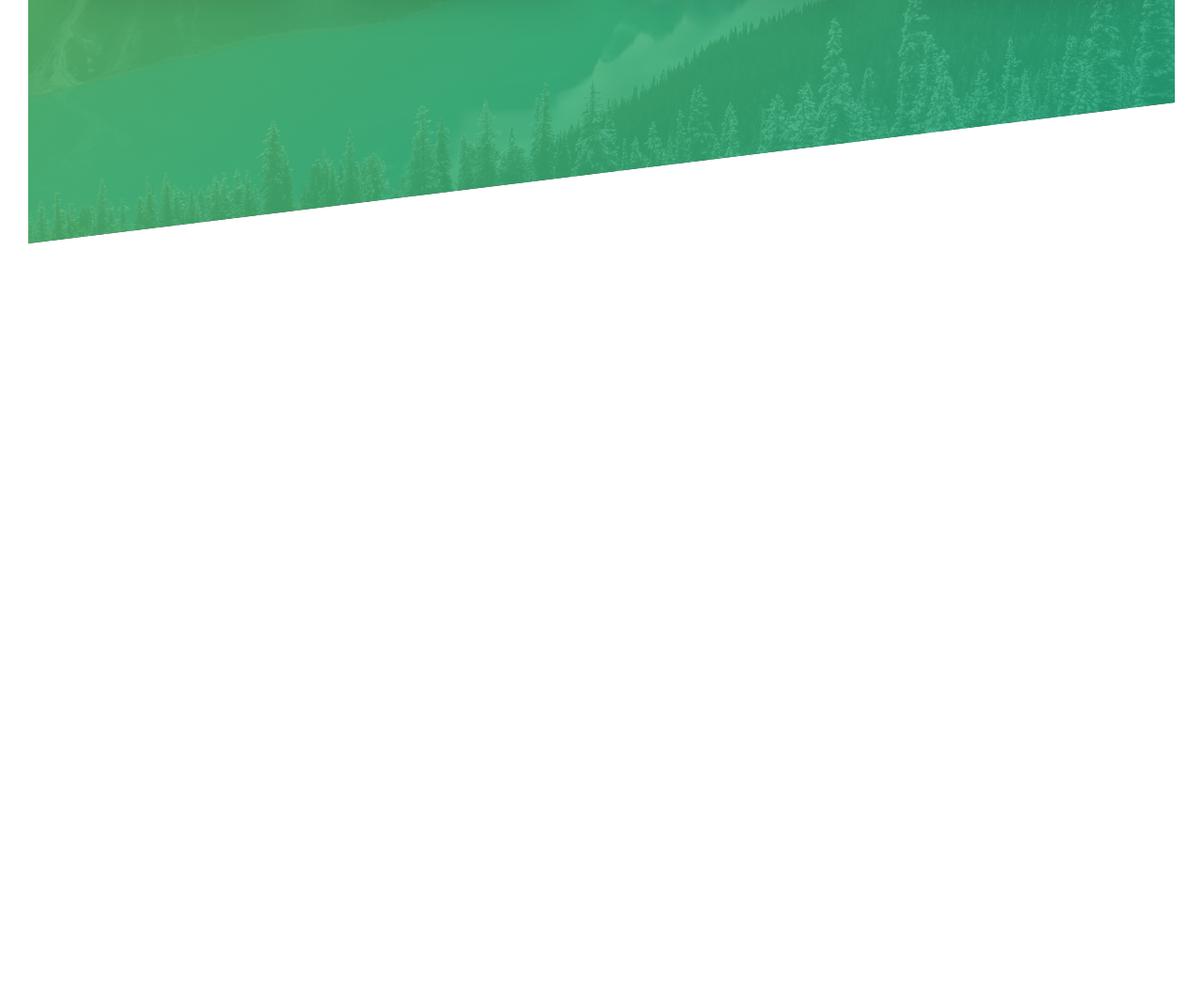
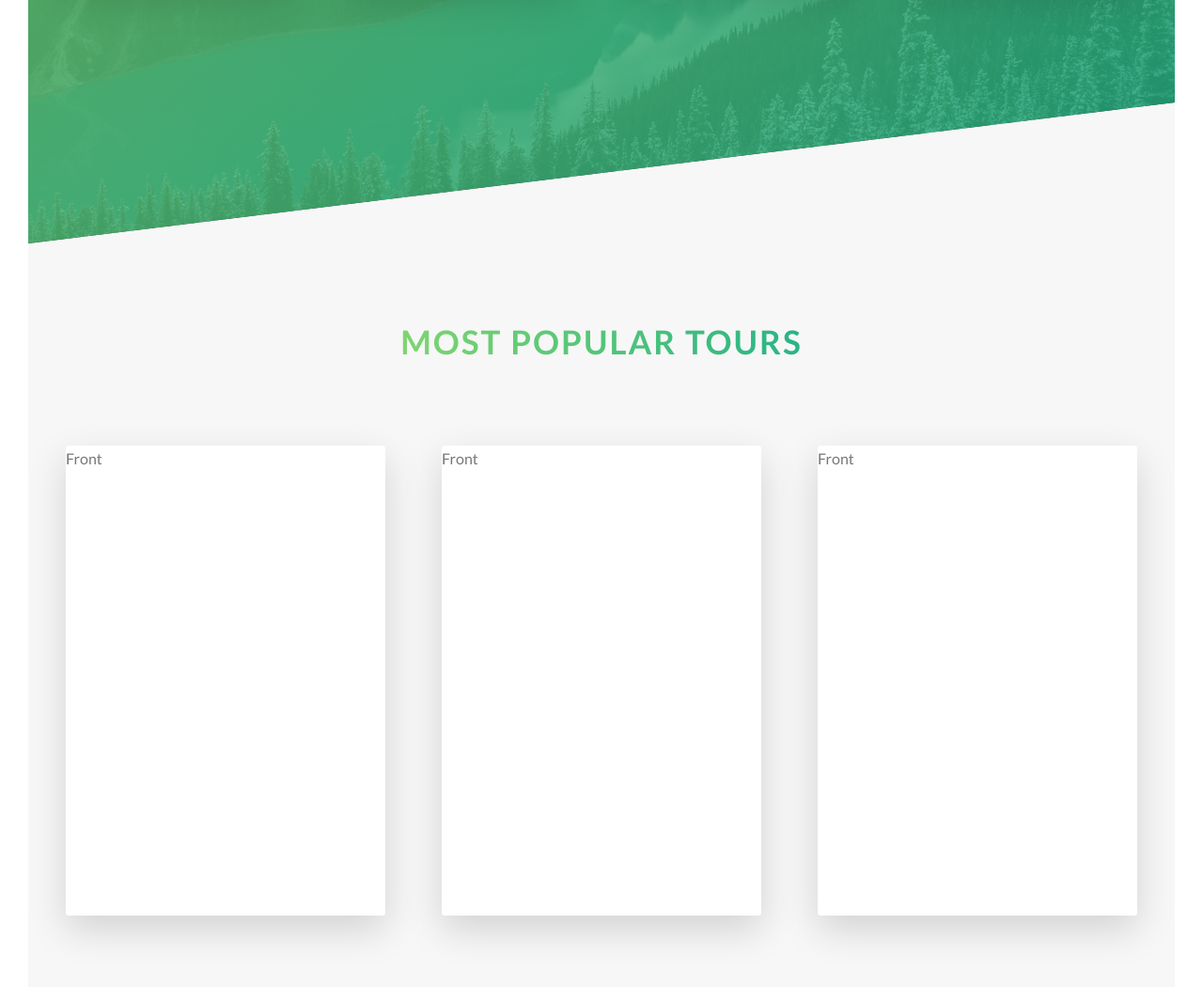
Before and after one commit to ApostolSavov/Natours-CSS-project, a website: page index.html in a window 1280 px wide. Shown: the part 2148-3198 px from the top of the page at 94% size. Before the commit the page ends 2407 px from the top, so only its background shows below. Drawn offline with Linux system fonts and the light colour scheme.

Commit message:
Added flipping cards (WIP)

```diff
--- a/index.html
+++ b/index.html
@@ -124,6 +124,44 @@
                 </div>
             </div>
         </section>
+        <section class="section-tours">
+            <div class="u-center-text u-margin-bottom-big">
+                <h2 class="heading-secondary">
+                    Most popular tours
+                </h2>
+            </div>
+            <div class="row">
+                <div class="col-1-of-3">
+                    <div class="card">
+                        <div class="card__side card__side--front card__side--front-1">
+                            Front
+                        </div>
+                        <div class="card__side card__side--back card__side--back-1">
+                            Back
+                        </div>
+                    </div>
+                </div>
+                <div class="col-1-of-3">
+                    <div class="card">
+                        <div class="card__side card__side--front card__side--front-2">
+                            Front
+                        </div>
+                        <div class="card__side card__side--back card__side--back-2">
+                            Back
+                        </div>
+                    </div>
+                </div>
+                <div class="col-1-of-3">
+                    <div class="card">
+                        <div class="card__side card__side--front card__side--front-3">
+                            Front
+                        </div>
+                        <div class="card__side card__side--back card__side--back-3">
+                            Back
+                        </div>
+                    </div>
+                </div>
+        </section>
     </main>
 </body>
 
--- /dev/null
+++ b/sass/components/_card.scss
@@ -0,0 +1,48 @@
+.card {
+	perspective: 150rem;
+	-moz-perspective: 150rem;
+	position: relative;
+	height: 50rem;
+
+	&__side {
+		height: 50rem;
+		transition: all 0.8s ease;
+		position: absolute;
+		top: 0;
+		left: 0;
+		width: 100%;
+		backface-visibility: hidden;
+		border-radius: 3px;
+		box-shadow: 0 1.5rem 4rem rgba($color-black, 0.15);
+
+		&--front {
+			background-color: $color-white;
+		}
+
+		&--back {
+			transform: rotateY(180deg);
+
+			&-1 {
+				background-image: linear-gradient(
+					to right bottom,
+					$color-secondary-light,
+					$color-secondary-dark
+				);
+			}
+
+			&-2 {
+			}
+
+			&-3 {
+			}
+		}
+	}
+
+	&:hover &__side--front {
+		transform: rotateY(-180deg);
+	}
+
+	&:hover &__side--back {
+		transform: rotateY(0deg);
+	}
+}
--- a/sass/main.scss
+++ b/sass/main.scss
@@ -8,6 +8,7 @@
 @import 'base/utilities';
 
 @import 'components/button';
+@import 'components/card';
 @import 'components/composition';
 @import 'components/feature-box';
 
--- a/sass/pages/_home.scss
+++ b/sass/pages/_home.scss
@@ -20,3 +20,9 @@
 		transform: skewY(7deg);
 	}
 }
+
+.section-tours {
+	background-color: $color-grey-light-1;
+	padding: 25rem 0 50rem 0;
+	margin-top: -10rem;
+}
```
Also changed, not shown: css/main.css.
